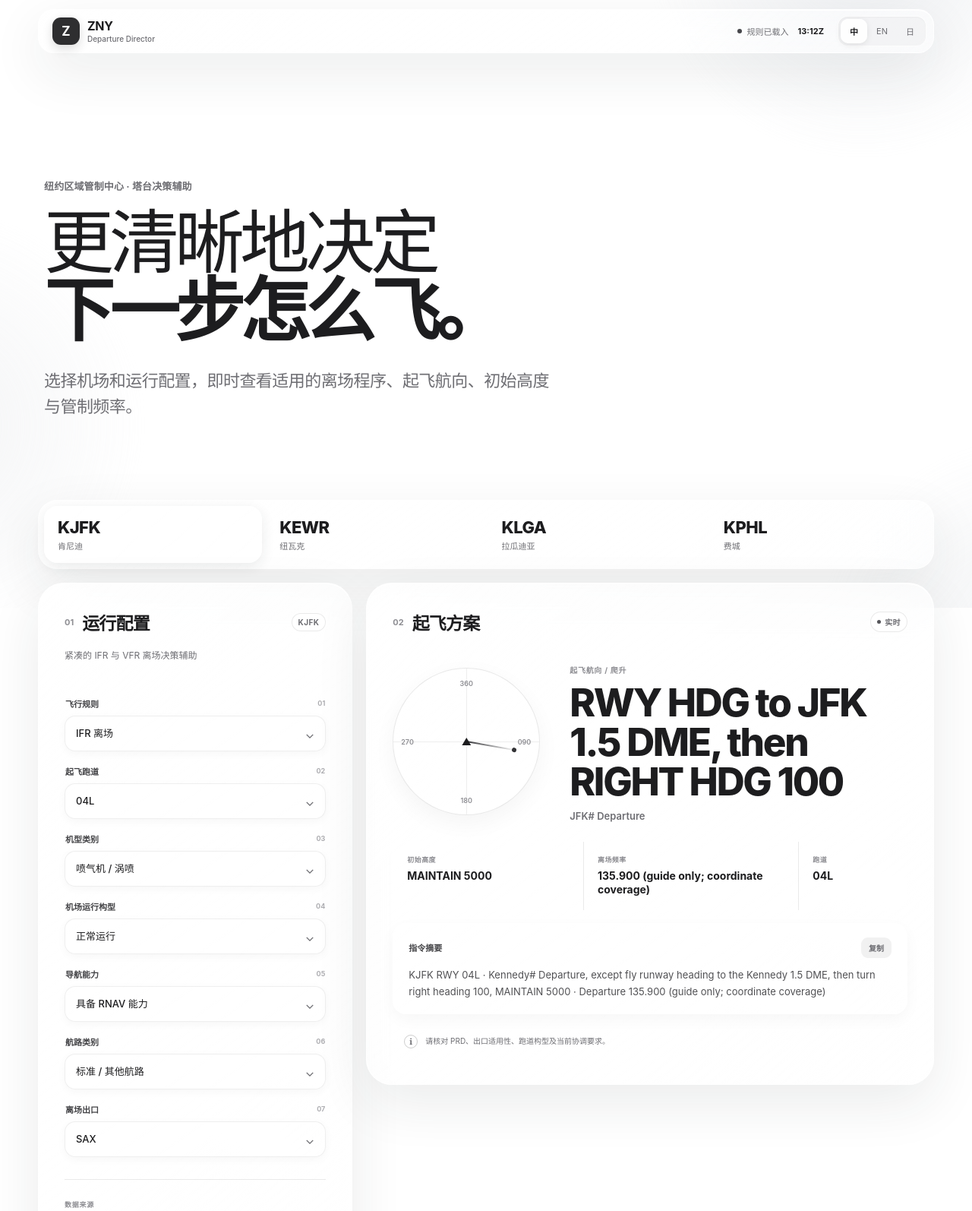
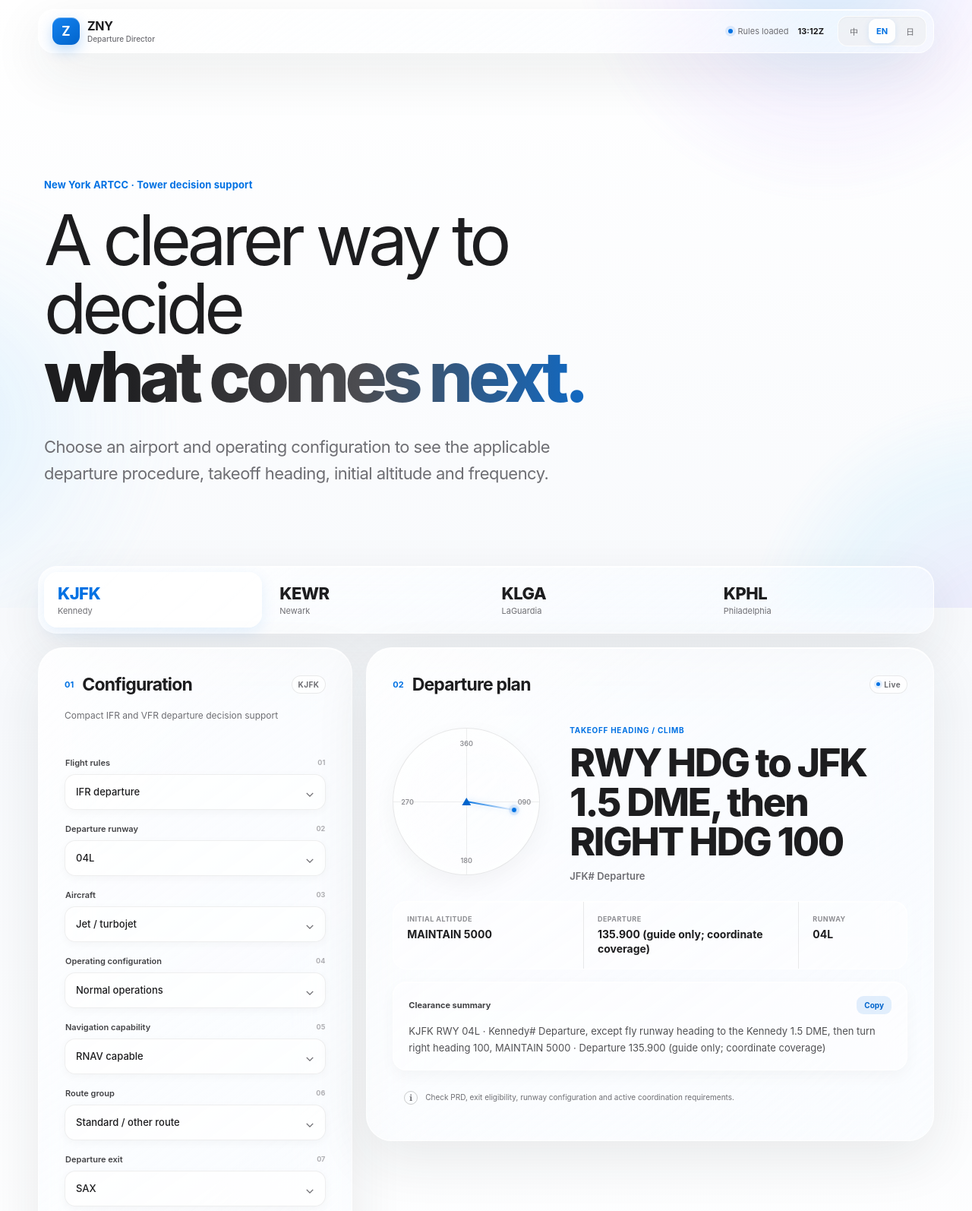
Before and after one commit to lpxlpx7/ZNY-ATCT-Auto-Delivery, a plain HTML site: page index.html in a window 1280 px wide. Shown: the top 1594 px of the page at 76% size. Drawn offline with Linux system fonts and the light colour scheme.

Commit message:
Refine Apple-style interface and language detection

```diff
--- a/app.js
+++ b/app.js
@@ -58,9 +58,22 @@
 
   var profiles = {};
   var currentAirport = "kjfk";
-  var language = localStorage.getItem("zny-language") || "zh";
+  var language = initialLanguage();
   var form = document.getElementById("configForm");
   var lastResult;
+
+  function initialLanguage() {
+    var saved = localStorage.getItem("zny-language");
+    if (saved === "zh" || saved === "en" || saved === "ja") return saved;
+    var systemLanguages = navigator.languages && navigator.languages.length ? navigator.languages : [navigator.language || "en"];
+    for (var i = 0; i < systemLanguages.length; i++) {
+      var code = systemLanguages[i].toLowerCase();
+      if (code.indexOf("zh") === 0) return "zh";
+      if (code.indexOf("ja") === 0) return "ja";
+      if (code.indexOf("en") === 0) return "en";
+    }
+    return "en";
+  }
 
   function t(key) { return messages[language][key] || messages.en[key] || key; }
   function localizedWarning(value) { return messages[language].warning[value] || value; }
--- a/css/style.css
+++ b/css/style.css
@@ -3,6 +3,9 @@
   --ink: #1d1d1f;
   --muted: #6e6e73;
   --faint: #8e8e93;
+  --accent: #0071e3;
+  --accent-deep: #0064cc;
+  --accent-soft: rgba(0, 113, 227, .11);
   --line: rgba(29, 29, 31, .09);
   --glass: rgba(255, 255, 255, .58);
   --glass-strong: rgba(255, 255, 255, .74);
@@ -12,52 +15,53 @@
 
 * { box-sizing: border-box; }
 html { scroll-behavior: smooth; }
-body { margin: 0; min-height: 100vh; overflow-x: hidden; background: #fff; color: var(--ink); font-family: var(--font); -webkit-font-smoothing: antialiased; text-rendering: optimizeLegibility; }
+body { margin: 0; min-height: 100vh; overflow-x: hidden; background: linear-gradient(180deg, #fff 0, #f7f9fc 52%, #fff 100%); color: var(--ink); font-family: var(--font); -webkit-font-smoothing: antialiased; text-rendering: optimizeLegibility; }
 button, select { font: inherit; }
 button { color: inherit; }
 .ambient { position: fixed; inset: 0; overflow: hidden; pointer-events: none; }
-.ambient i { position: absolute; width: 38rem; height: 38rem; border-radius: 50%; filter: blur(4px); opacity: .58; }
-.ambient i:nth-child(1) { top: -24rem; right: -10rem; background: radial-gradient(circle, rgba(215, 219, 225, .8), transparent 67%); }
-.ambient i:nth-child(2) { top: 32%; left: -25rem; background: radial-gradient(circle, rgba(227, 229, 232, .72), transparent 67%); }
-.ambient i:nth-child(3) { right: -24rem; bottom: -23rem; background: radial-gradient(circle, rgba(218, 222, 227, .65), transparent 67%); }
-.glass { border: 1px solid rgba(255, 255, 255, .88); background: linear-gradient(145deg, rgba(255,255,255,.78), rgba(255,255,255,.43)); box-shadow: var(--shadow); backdrop-filter: blur(30px) saturate(165%); -webkit-backdrop-filter: blur(30px) saturate(165%); }
+.ambient i { position: absolute; width: 42rem; height: 42rem; border-radius: 50%; filter: blur(8px); opacity: .72; }
+.ambient i:nth-child(1) { top: -25rem; right: -9rem; background: radial-gradient(circle, rgba(88, 180, 255, .34), rgba(177, 139, 255, .13) 42%, transparent 70%); }
+.ambient i:nth-child(2) { top: 28%; left: -27rem; background: radial-gradient(circle, rgba(91, 192, 255, .22), rgba(180, 225, 255, .1) 48%, transparent 70%); }
+.ambient i:nth-child(3) { right: -23rem; bottom: -24rem; background: radial-gradient(circle, rgba(177, 139, 255, .2), rgba(93, 202, 255, .12) 46%, transparent 70%); }
+.glass { border: 1px solid rgba(255, 255, 255, .84); background: linear-gradient(145deg, rgba(255,255,255,.76), rgba(246,250,255,.42)); box-shadow: var(--shadow); backdrop-filter: blur(32px) saturate(185%); -webkit-backdrop-filter: blur(32px) saturate(185%); }
 .glass::before { content: ""; position: absolute; inset: 0; border-radius: inherit; pointer-events: none; background: linear-gradient(135deg, rgba(255,255,255,.72), transparent 28%, transparent 72%, rgba(255,255,255,.25)); opacity: .7; }
 
 .site-header { position: sticky; z-index: 20; top: 0; padding: max(12px, env(safe-area-inset-top)) 20px 0; pointer-events: none; }
 .nav-shell { position: relative; width: min(1180px, 100%); min-height: 58px; margin: auto; padding: 8px 9px 8px 18px; border-radius: 21px; display: flex; align-items: center; justify-content: space-between; pointer-events: auto; }
 .brand { position: relative; z-index: 1; display: flex; align-items: center; gap: 10px; color: inherit; text-decoration: none; }
-.brand-symbol { width: 36px; height: 36px; border-radius: 11px; display: grid; place-items: center; background: rgba(29,29,31,.92); color: #fff; font-size: 17px; font-weight: 750; box-shadow: 0 5px 14px rgba(0,0,0,.14); }
+.brand-symbol { width: 36px; height: 36px; border-radius: 11px; display: grid; place-items: center; background: linear-gradient(145deg, #1683ef, var(--accent-deep)); color: #fff; font-size: 17px; font-weight: 750; box-shadow: 0 7px 18px rgba(0,113,227,.25), inset 0 1px 0 rgba(255,255,255,.35); }
 .brand strong { display: block; font-size: 16px; line-height: 1; letter-spacing: -.02em; }.brand small { display: block; margin-top: 3px; color: var(--muted); font-size: 10px; font-weight: 550; }
 .header-tools, .online, .language-switch { position: relative; z-index: 1; display: flex; align-items: center; }
-.header-tools { gap: 18px; }.online { gap: 7px; color: var(--muted); font-size: 11px; }.online i { width: 6px; height: 6px; border-radius: 50%; background: #47474b; }.online b { margin-left: 5px; color: var(--ink); font-size: 11px; }
+.header-tools { gap: 18px; }.online { gap: 7px; color: var(--muted); font-size: 11px; }.online i { width: 6px; height: 6px; border-radius: 50%; background: var(--accent); box-shadow: 0 0 0 4px var(--accent-soft); }.online b { margin-left: 5px; color: var(--ink); font-size: 11px; }
 .language-switch { gap: 2px; padding: 3px; border: 1px solid rgba(255,255,255,.82); border-radius: 13px; background: rgba(238,238,240,.58); box-shadow: inset 0 1px 2px rgba(0,0,0,.04); }
 .language-switch button { min-width: 35px; min-height: 32px; padding: 0 8px; border: 0; border-radius: 10px; background: transparent; color: var(--muted); cursor: pointer; font-size: 11px; transition: .18s ease; }
-.language-switch button.active { background: rgba(255,255,255,.9); color: var(--ink); font-weight: 700; box-shadow: 0 2px 8px rgba(0,0,0,.09), inset 0 1px 0 #fff; }
+.language-switch button:hover { color: var(--accent); }.language-switch button.active { background: rgba(255,255,255,.92); color: var(--accent); font-weight: 700; box-shadow: 0 2px 9px rgba(0,113,227,.12), inset 0 1px 0 #fff; }
 
 main { position: relative; z-index: 1; width: min(1180px, calc(100% - 40px)); margin: auto; }
 .hero { max-width: 900px; padding: clamp(100px, 13vw, 165px) 8px clamp(70px, 9vw, 105px); }
-.overline { margin: 0 0 20px; color: var(--muted); font-size: 13px; font-weight: 650; letter-spacing: .01em; }
+.overline { margin: 0 0 20px; color: var(--accent); font-size: 13px; font-weight: 650; letter-spacing: .01em; }
 .hero h1 { margin: 0; font-size: clamp(52px, 8vw, 92px); font-weight: 420; letter-spacing: -.065em; line-height: .98; }
-.hero h1 strong { font-weight: 760; }
+.hero h1 strong { font-weight: 760; background: linear-gradient(90deg, #1d1d1f 12%, #4c4c50 58%, var(--accent) 112%); background-clip: text; -webkit-background-clip: text; color: transparent; }
 .hero > p:last-child { max-width: 680px; margin: 30px 0 0; color: var(--muted); font-size: clamp(17px, 2vw, 22px); line-height: 1.55; letter-spacing: -.025em; }
 
 .airport-tabs { position: relative; padding: 7px; border-radius: 25px; display: grid; grid-template-columns: repeat(4, 1fr); gap: 5px; }
 .airport-tab { position: relative; z-index: 1; min-width: 0; padding: 15px 18px; border: 0; border-radius: 18px; background: transparent; text-align: left; cursor: pointer; transition: background .2s ease, box-shadow .2s ease, transform .2s ease; }
-.airport-tab:hover { background: rgba(255,255,255,.45); }.airport-tab.active { background: rgba(255,255,255,.88); box-shadow: 0 5px 18px rgba(35,39,44,.09), inset 0 1px 0 #fff; }
+.airport-tab:hover { background: rgba(255,255,255,.5); }.airport-tab.active { background: rgba(255,255,255,.9); box-shadow: 0 6px 20px rgba(0,113,227,.1), inset 0 1px 0 #fff; }
+.airport-tab.active b { color: var(--accent); }
 .airport-tab b { display: block; font-size: 22px; font-weight: 760; letter-spacing: -.025em; }.airport-tab small { display: block; overflow: hidden; margin-top: 3px; color: var(--muted); font-size: 11px; text-overflow: ellipsis; white-space: nowrap; }
 
 .workspace { margin-top: 18px; display: grid; grid-template-columns: minmax(320px, .82fr) minmax(520px, 1.48fr); gap: 18px; align-items: start; }
 .control-panel, .result-panel { position: relative; overflow: hidden; border-radius: 34px; padding: 34px; }
 .panel-heading { position: relative; z-index: 1; display: flex; align-items: center; justify-content: space-between; gap: 18px; }
-.panel-heading > div { display: flex; align-items: center; gap: 11px; }.panel-heading > div > span { color: var(--faint); font-size: 11px; font-weight: 650; }
+.panel-heading > div { display: flex; align-items: center; gap: 11px; }.panel-heading > div > span { color: var(--accent); font-size: 11px; font-weight: 700; }
 .panel-heading h2 { margin: 0; font-size: 23px; font-weight: 720; letter-spacing: -.035em; }.panel-heading > b { padding: 6px 9px; border-radius: 999px; background: rgba(255,255,255,.68); color: var(--muted); font-size: 10px; letter-spacing: .04em; box-shadow: inset 0 0 0 1px var(--line); }
-.live { display: flex; align-items: center; gap: 5px; }.live i { width: 5px; height: 5px; border-radius: 50%; background: #55555a; }
+.live { display: flex; align-items: center; gap: 5px; }.live i { width: 5px; height: 5px; border-radius: 50%; background: var(--accent); box-shadow: 0 0 0 3px var(--accent-soft); }
 .panel-subtitle { position: relative; z-index: 1; min-height: 38px; margin: 17px 0 27px; color: var(--muted); font-size: 12px; line-height: 1.6; }
 #configForm { position: relative; z-index: 1; }
 .field { margin-bottom: 18px; }.field label { margin: 0 1px 8px; display: flex; align-items: center; justify-content: space-between; color: #424245; font-size: 11px; font-weight: 620; }.field label b { color: #aeaeb2; font-size: 9px; }
 .select-wrap { position: relative; }.select-wrap::after { content: "⌄"; position: absolute; right: 15px; top: calc(50% - 9px); color: var(--muted); pointer-events: none; }
 select { width: 100%; min-height: 47px; appearance: none; border: 1px solid rgba(29,29,31,.07); border-radius: 14px; outline: none; background: rgba(255,255,255,.64); color: var(--ink); padding: 0 40px 0 14px; font-size: 13px; font-weight: 540; box-shadow: inset 0 1px 0 rgba(255,255,255,.9), 0 3px 12px rgba(0,0,0,.035); transition: .18s ease; }
-select:focus { background: rgba(255,255,255,.9); box-shadow: 0 0 0 3px rgba(29,29,31,.08), inset 0 1px 0 #fff; }
+select:focus { border-color: rgba(0,113,227,.28); background: rgba(255,255,255,.92); box-shadow: 0 0 0 3px var(--accent-soft), inset 0 1px 0 #fff; }
 .source-card { position: relative; z-index: 1; margin-top: 29px; padding-top: 20px; border-top: 1px solid var(--line); }.source-card span { color: var(--faint); font-size: 9px; font-weight: 650; letter-spacing: .08em; text-transform: uppercase; }.source-card strong { display: block; margin: 7px 0 3px; font-size: 12px; }.source-card small { color: var(--muted); font-size: 10px; }
 
 .primary-result { position: relative; z-index: 1; min-height: 270px; padding: 34px 0 25px; display: grid; grid-template-columns: 205px 1fr; align-items: center; gap: 28px; }
@@ -65,12 +69,12 @@ select:focus { background: rgba(255,255,255,.9); box-shadow: 0 0 0 3px rgba(29,2
 .compass::before, .compass::after { content: ""; position: absolute; background: rgba(29,29,31,.075); }.compass::before { width: 1px; inset: 0 auto 0 50%; }.compass::after { height: 1px; inset: 50% 0 auto; }
 .compass-rings { position: absolute; inset: 8px; border-radius: 50%; background: repeating-conic-gradient(rgba(29,29,31,.27) 0 1deg, transparent 1deg 10deg); mask: radial-gradient(circle, transparent 0 87%, #000 88%); -webkit-mask: radial-gradient(circle, transparent 0 87%, #000 88%); }
 .compass > span { position: absolute; z-index: 2; color: var(--faint); font-size: 9px; font-weight: 600; }.north { top: 14px; left: 50%; transform: translateX(-50%); }.east { right: 11px; top: calc(50% - 5px); }.south { bottom: 13px; left: 50%; transform: translateX(-50%); }.west { left: 10px; top: calc(50% - 5px); }
-.aircraft { position: absolute; z-index: 4; left: 50%; top: 50%; transform: translate(-50%, -50%); color: #1d1d1f; font-size: 13px; }.heading-line { position: absolute; z-index: 3; width: 2px; height: 67px; left: calc(50% - 1px); bottom: 50%; transform-origin: 50% 100%; background: linear-gradient(to top, #333336, rgba(51,51,54,0)); transition: transform .55s cubic-bezier(.2,.8,.2,1); }.heading-line::before { content: ""; position: absolute; top: 0; left: -2px; width: 6px; height: 6px; border-radius: 50%; background: #333336; }
-.primary-copy > span { color: var(--faint); font-size: 10px; font-weight: 650; letter-spacing: .07em; text-transform: uppercase; }.primary-copy strong { display: block; margin: 8px 0 12px; font-size: clamp(34px, 4vw, 54px); font-weight: 760; letter-spacing: -.045em; line-height: 1.02; text-wrap: balance; }.primary-copy p { margin: 0; color: var(--muted); font-size: 13px; font-weight: 560; }
+.aircraft { position: absolute; z-index: 4; left: 50%; top: 50%; transform: translate(-50%, -50%); color: var(--accent-deep); font-size: 13px; }.heading-line { position: absolute; z-index: 3; width: 2px; height: 67px; left: calc(50% - 1px); bottom: 50%; transform-origin: 50% 100%; background: linear-gradient(to top, var(--accent), rgba(0,113,227,0)); filter: drop-shadow(0 0 4px rgba(0,113,227,.35)); transition: transform .55s cubic-bezier(.2,.8,.2,1); }.heading-line::before { content: ""; position: absolute; top: 0; left: -2px; width: 6px; height: 6px; border-radius: 50%; background: var(--accent); box-shadow: 0 0 0 4px var(--accent-soft); }
+.primary-copy > span { color: var(--accent); font-size: 10px; font-weight: 650; letter-spacing: .07em; text-transform: uppercase; }.primary-copy strong { display: block; margin: 8px 0 12px; font-size: clamp(34px, 4vw, 54px); font-weight: 760; letter-spacing: -.045em; line-height: 1.02; text-wrap: balance; }.primary-copy p { margin: 0; color: var(--muted); font-size: 13px; font-weight: 560; }
 .metric-grid { position: relative; z-index: 1; display: grid; grid-template-columns: 1.15fr 1.3fr .65fr; overflow: hidden; border: 1px solid rgba(255,255,255,.75); border-radius: 18px; background: rgba(255,255,255,.42); box-shadow: inset 0 1px 0 rgba(255,255,255,.8); }
 .metric-grid article { min-width: 0; padding: 17px 18px; border-right: 1px solid var(--line); }.metric-grid article:last-child { border: 0; }.metric-grid span { display: block; margin-bottom: 6px; color: var(--faint); font-size: 9px; font-weight: 650; letter-spacing: .05em; text-transform: uppercase; }.metric-grid strong { display: block; overflow-wrap: anywhere; font-size: 14px; font-weight: 680; line-height: 1.3; }
 .glass-inset { background: rgba(255,255,255,.45); border: 1px solid rgba(255,255,255,.82); box-shadow: inset 0 1px 0 rgba(255,255,255,.9), 0 7px 20px rgba(0,0,0,.035); }
-.clearance-card { position: relative; z-index: 1; margin-top: 16px; padding: 18px 20px; border-radius: 18px; }.clearance-card > div { display: flex; align-items: center; justify-content: space-between; color: #424245; font-size: 11px; font-weight: 680; }.clearance-card button { padding: 6px 10px; border: 0; border-radius: 9px; background: rgba(29,29,31,.06); color: var(--muted); cursor: pointer; font-size: 10px; font-weight: 600; }.clearance-card button:hover { background: rgba(29,29,31,.1); color: var(--ink); }.clearance-card p { margin: 11px 0 0; color: #515154; font-size: 13px; line-height: 1.7; }
+.clearance-card { position: relative; z-index: 1; margin-top: 16px; padding: 18px 20px; border-radius: 18px; }.clearance-card > div { display: flex; align-items: center; justify-content: space-between; color: #424245; font-size: 11px; font-weight: 680; }.clearance-card button { padding: 6px 10px; border: 0; border-radius: 9px; background: var(--accent-soft); color: var(--accent-deep); cursor: pointer; font-size: 10px; font-weight: 650; }.clearance-card button:hover { background: rgba(0,113,227,.17); }.clearance-card p { margin: 11px 0 0; color: #515154; font-size: 13px; line-height: 1.7; }
 .notice { position: relative; z-index: 1; display: flex; gap: 10px; margin-top: 14px; padding: 13px 15px; color: var(--muted); }.notice > span { flex: 0 0 auto; width: 18px; height: 18px; border: 1px solid rgba(29,29,31,.22); border-radius: 50%; display: grid; place-items: center; font: 650 11px Georgia, serif; }.notice p { margin: 0; font-size: 10px; line-height: 1.65; }
 footer { display: flex; justify-content: space-between; padding: 24px 3px 40px; color: var(--faint); font-size: 9px; font-weight: 620; letter-spacing: .05em; text-transform: uppercase; }
 .toast { position: fixed; z-index: 30; left: 50%; bottom: max(25px, env(safe-area-inset-bottom)); padding: 11px 16px; border-radius: 15px; color: var(--ink); font-size: 12px; font-weight: 620; opacity: 0; pointer-events: none; transform: translate(-50%, 20px); transition: .24s ease; }.toast.show { opacity: 1; transform: translate(-50%, 0); }
--- a/index.html
+++ b/index.html
@@ -1,5 +1,5 @@
 <!doctype html>
-<html lang="zh-CN">
+<html lang="en">
 <head>
   <meta charset="utf-8">
   <meta name="viewport" content="width=device-width, initial-scale=1, viewport-fit=cover">
@@ -16,10 +16,10 @@
         <span><strong>ZNY</strong><small>Departure Director</small></span>
       </a>
       <div class="header-tools">
-        <div class="online"><i></i><span data-i18n="online">规则已载入</span><b id="clock">--:--Z</b></div>
+        <div class="online"><i></i><span data-i18n="online">Rules loaded</span><b id="clock">--:--Z</b></div>
         <div class="language-switch" role="group" aria-label="Language">
-          <button type="button" data-language="zh" class="active">中</button>
-          <button type="button" data-language="en">EN</button>
+          <button type="button" data-language="zh">中</button>
+          <button type="button" data-language="en" class="active">EN</button>
           <button type="button" data-language="ja">日</button>
         </div>
       </div>
@@ -28,9 +28,9 @@
 
   <main id="top">
     <section class="hero">
-      <p class="overline" data-i18n="overline">纽约区域管制中心 · 塔台决策辅助</p>
-      <h1 data-i18n="heroTitle">更清晰地决定<br><strong>下一步怎么飞。</strong></h1>
-      <p data-i18n="heroLead">选择机场和运行配置，即时查看适用的离场程序、起飞航向、初始高度与管制频率。</p>
+      <p class="overline" data-i18n="overline">New York ARTCC · Tower decision support</p>
+      <h1 data-i18n="heroTitle">A clearer way to decide<br><strong>what comes next.</strong></h1>
+      <p data-i18n="heroLead">Choose an airport and operating configuration to see the applicable departure procedure, takeoff heading, initial altitude and frequency.</p>
     </section>
 
     <nav class="glass airport-tabs" id="airportTabs" aria-label="Airport"></nav>
@@ -38,13 +38,13 @@
     <section class="workspace">
       <aside class="glass control-panel">
         <div class="panel-heading">
-          <div><span>01</span><h2 data-i18n="configuration">运行配置</h2></div>
+          <div><span>01</span><h2 data-i18n="configuration">Configuration</h2></div>
           <b id="facilityBadge">----</b>
         </div>
-        <p class="panel-subtitle" id="profileSubtitle" data-i18n="loading">正在加载规则数据…</p>
+        <p class="panel-subtitle" id="profileSubtitle" data-i18n="loading">Loading rule data…</p>
         <form id="configForm"></form>
         <div class="source-card">
-          <span data-i18n="source">数据来源</span>
+          <span data-i18n="source">Data source</span>
           <strong id="sourceName">—</strong>
           <small id="sourceMeta">—</small>
         </div>
@@ -52,8 +52,8 @@
 
       <section class="glass result-panel">
         <div class="panel-heading">
-          <div><span>02</span><h2 data-i18n="result">起飞方案</h2></div>
-          <b class="live"><i></i><span data-i18n="live">实时</span></b>
+          <div><span>02</span><h2 data-i18n="result">Departure plan</h2></div>
+          <b class="live"><i></i><span data-i18n="live">Live</span></b>
         </div>
 
         <div class="primary-result">
@@ -64,32 +64,32 @@
             <span class="north">360</span><span class="east">090</span><span class="south">180</span><span class="west">270</span>
           </div>
           <div class="primary-copy">
-            <span id="primaryLabel">起飞航向 / 爬升</span>
+            <span id="primaryLabel">Takeoff heading / climb</span>
             <strong id="primaryInstruction">—</strong>
             <p id="procedureText">—</p>
           </div>
         </div>
 
         <div class="metric-grid">
-          <article><span data-i18n="altitude">初始高度</span><strong id="altitudeText">—</strong></article>
-          <article><span data-i18n="departure">离场频率</span><strong id="frequencyText">—</strong></article>
-          <article><span data-i18n="runway">跑道</span><strong id="runwayText">—</strong></article>
+          <article><span data-i18n="altitude">Initial altitude</span><strong id="altitudeText">—</strong></article>
+          <article><span data-i18n="departure">Departure</span><strong id="frequencyText">—</strong></article>
+          <article><span data-i18n="runway">Runway</span><strong id="runwayText">—</strong></article>
         </div>
 
         <div class="glass-inset clearance-card">
-          <div><span data-i18n="summary">指令摘要</span><button id="copyButton" type="button" data-i18n="copy">复制</button></div>
-          <p id="clearanceText" data-i18n="summaryPlaceholder">选择配置后将在此生成摘要。</p>
+          <div><span data-i18n="summary">Clearance summary</span><button id="copyButton" type="button" data-i18n="copy">Copy</button></div>
+          <p id="clearanceText" data-i18n="summaryPlaceholder">Your summary will appear after selecting a configuration.</p>
         </div>
 
         <div class="notice" id="warningCard">
-          <span>i</span><p id="warningText" data-i18n="defaultWarning">请始终核对实时构型、协调要求和有效 SOP。</p>
+          <span>i</span><p id="warningText" data-i18n="defaultWarning">Always verify the live configuration, coordination requirements and current SOP.</p>
         </div>
       </section>
     </section>
-    <footer><span data-i18n="simulation">仅供模拟决策辅助</span><span>DATA-DRIVEN · LOCAL ONLY · ZNY</span></footer>
+    <footer><span data-i18n="simulation">For simulation decision support only</span><span>DATA-DRIVEN · LOCAL ONLY · ZNY</span></footer>
   </main>
 
-  <div class="toast glass" id="toast" data-i18n="copied">已复制到剪贴板</div>
+  <div class="toast glass" id="toast" data-i18n="copied">Copied to clipboard</div>
   <script src="app.js"></script>
 </body>
 </html>
```
Also changed, not shown: README.md.
